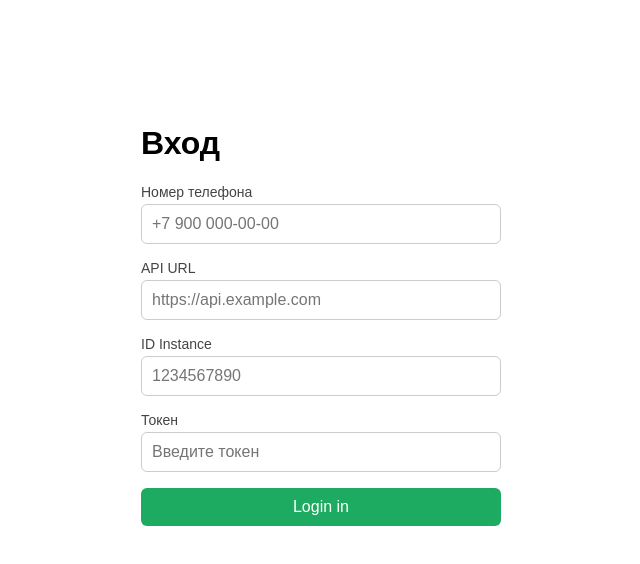
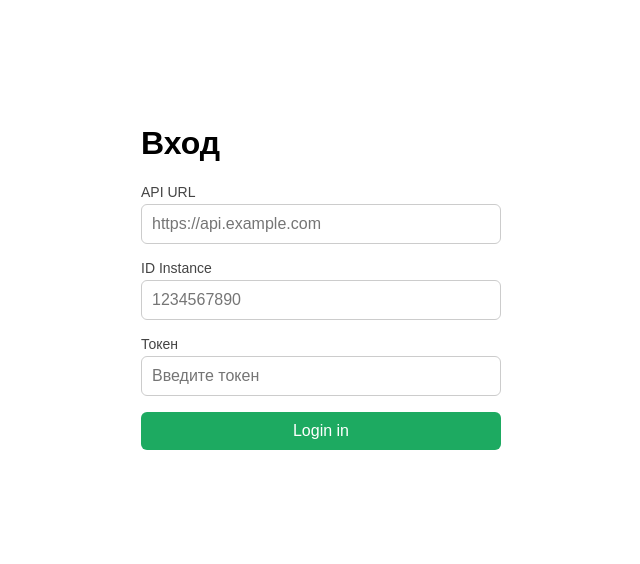
Before and after one commit to eirateufel/whatsapp_connect, a React (Vite) app: page /login in a window 1280 px wide. Shown: the top 564 px of the page, without its empty margins (319-959 px from the left). Built offline with nearby package versions, Linux system fonts and the light colour scheme.

Commit message:
removing unused field

```diff
--- a/src/components/LoginForm.jsx
+++ b/src/components/LoginForm.jsx
@@ -1,30 +1,17 @@
 import { useState } from 'react';
 
 export default function LoginForm({ onSubmit }) {
-  const [phone, setPhone] = useState('');
   const [apiUrl, setApiUrl] = useState('');
   const [idInstance, setIdInstance] = useState('');
   const [token, setToken] = useState('');
 
   const handleSubmit = (e) => {
     e.preventDefault();
-    onSubmit({ phone, apiUrl, idInstance, token });
+    onSubmit({ apiUrl, idInstance, token });
   };
 
   return (
     <form className="login-form" onSubmit={handleSubmit}>
-      <div className="form-field">
-        <label htmlFor="phone">Номер телефона</label>
-        <input
-          id="phone"
-          type="tel"
-          value={phone}
-          onChange={(e) => setPhone(e.target.value)}
-          placeholder="+7 900 000-00-00"
-          required
-        />
-      </div>
-
       <div className="form-field">
         <label htmlFor="apiUrl">API URL</label>
         <input
--- a/src/context/AuthContext.jsx
+++ b/src/context/AuthContext.jsx
@@ -4,20 +4,18 @@ export const AuthContext = createContext(null);
 
 export function AuthProvider({ children }) {
   const [auth, setAuth] = useState({
-    phone: null,
     apiUrl: null,
     idInstance: null,
     token: null,
     isAuthenticated: false,
   });
 
-  const login = ({ phone, apiUrl, idInstance, token }) => {
-    setAuth({ phone, apiUrl, idInstance, token, isAuthenticated: true });
+  const login = ({ apiUrl, idInstance, token }) => {
+    setAuth({ apiUrl, idInstance, token, isAuthenticated: true });
   };
 
   const logout = () => {
     setAuth({
-      phone: null,
       apiUrl: null,
       idInstance: null,
       token: null,
```
